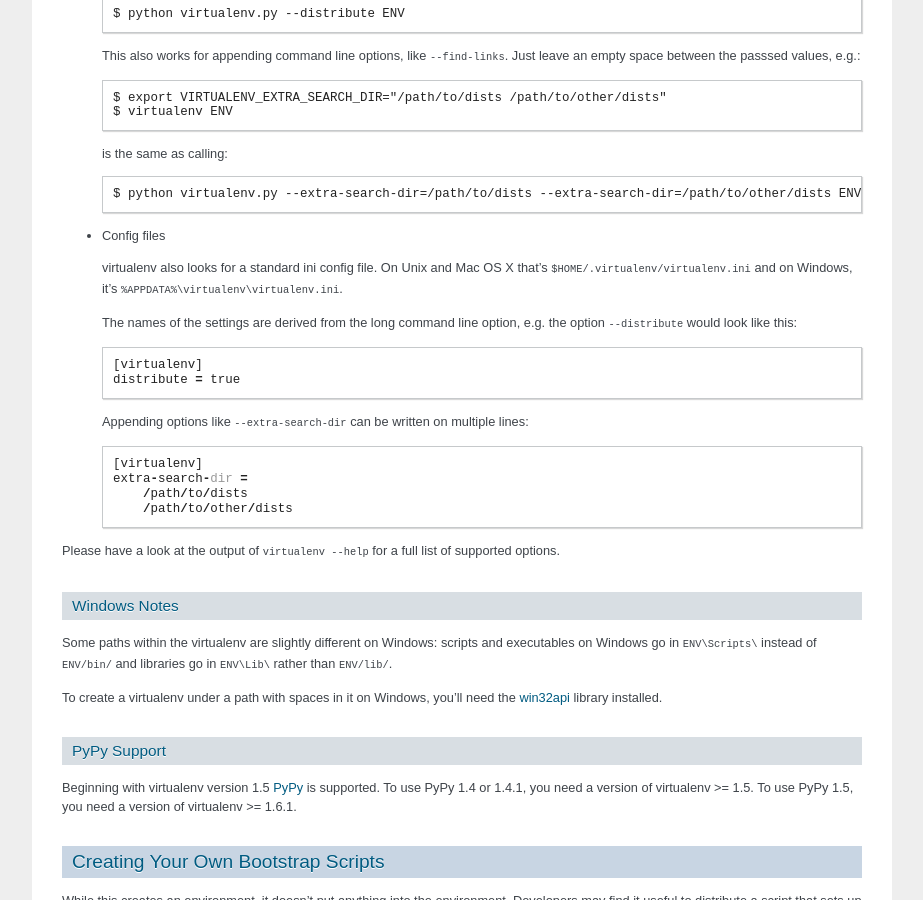
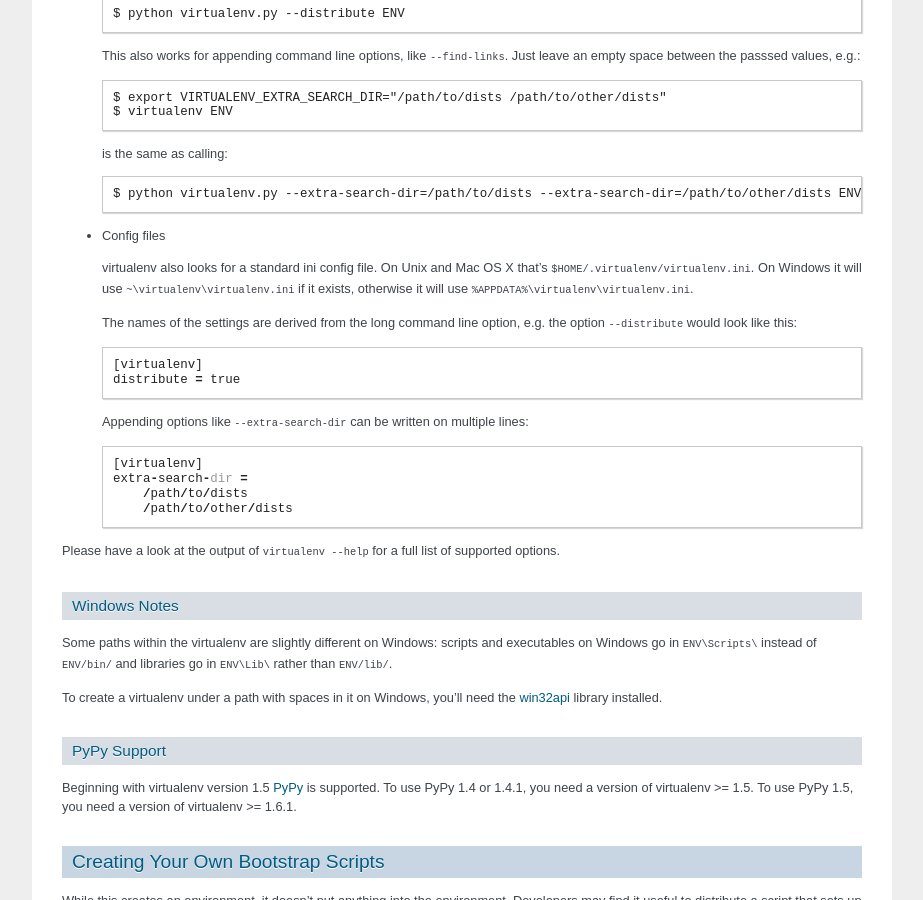
Before and after one commit to pypa/virtualenv, a Sphinx documentation site: the page built from docs/index.txt, in a window 1280 px wide and 900 px high, scrolled down 1740 px. Shown: the whole window, without its empty margins (198-1121 px from the left). Built offline with Sphinx 7.4.7, drawn with Linux system fonts in a browser that asks for light colours.

Commit message:
Look for existing config file in user profile folder, then revert to the default APPDATA location

```diff
--- a/docs/index.txt
+++ b/docs/index.txt
@@ -113,7 +113,8 @@ virtualenv can not only be configured by passing command line options such as
 - Config files
 
   virtualenv also looks for a standard ini config file. On Unix and Mac OS X
-  that's ``$HOME/.virtualenv/virtualenv.ini`` and on Windows, it's
+  that's ``$HOME/.virtualenv/virtualenv.ini``. On Windows it will use
+  ``~\virtualenv\virtualenv.ini`` if it exists, otherwise it will use
   ``%APPDATA%\virtualenv\virtualenv.ini``.
 
   The names of the settings are derived from the long command line option,
--- a/virtualenv.py
+++ b/virtualenv.py
@@ -53,7 +53,9 @@ abiflags = getattr(sys, 'abiflags', '')
 
 user_dir = os.path.expanduser('~')
 if sys.platform == 'win32':
-    user_dir = os.environ.get('APPDATA', user_dir)  # Use %APPDATA% for roaming
+    ini_file = join(user_dir, 'virtualenv', 'virtualenv.ini')
+    if not os.path.isfile(ini_file):
+        user_dir = os.environ.get('APPDATA', user_dir)  # Use %APPDATA% for roaming
     default_storage_dir = os.path.join(user_dir, 'virtualenv')
 else:
     default_storage_dir = os.path.join(user_dir, '.virtualenv')
```
